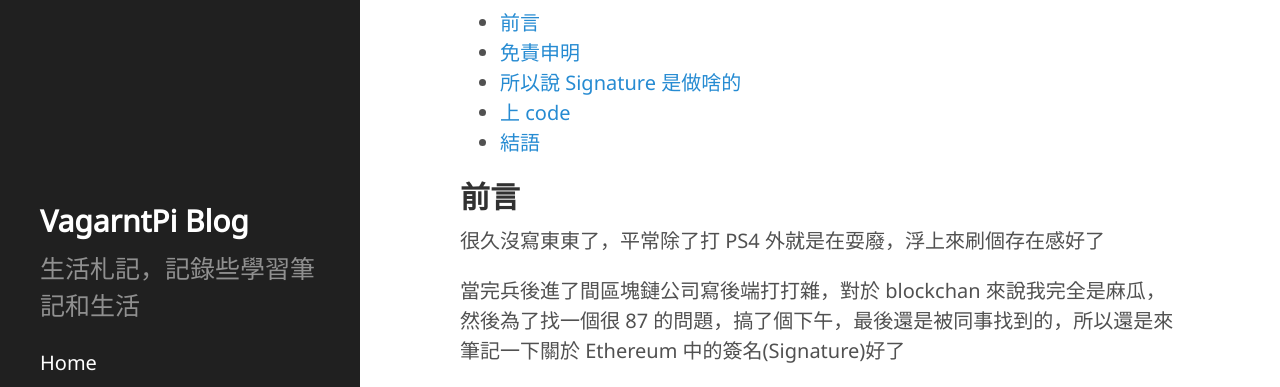
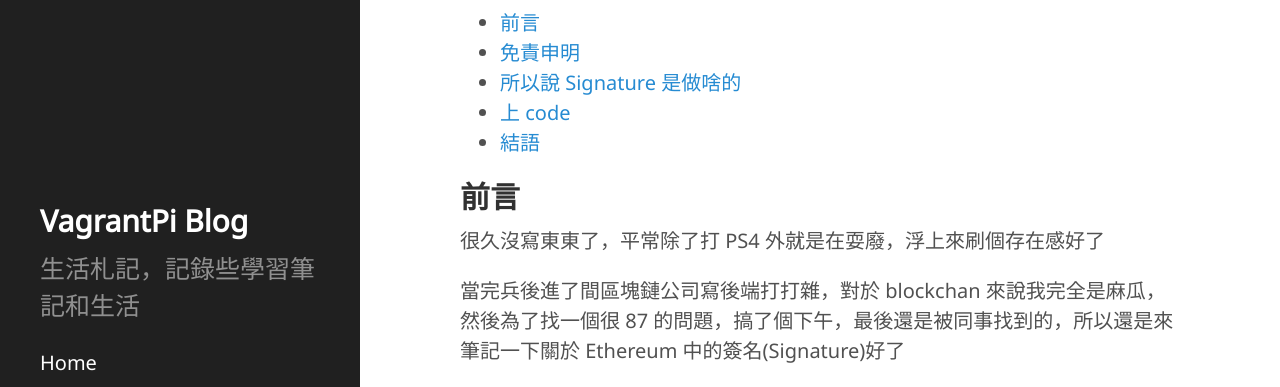
Before and after one commit to VagrantPi/VagrantPi.github.io, a Jekyll site: the page built from _posts/2018-8-27-go-ethereum-signature.md, in a window 1280 px wide. Shown: the part 242-629 px from the top of the page. Built offline with Jekyll 4.4.1, drawn with Linux system fonts in a browser that asks for light colours; nearby versions of some CDN libraries; some web fonts are replaced; comment, search, counter and statistics services are not loaded.

Commit message:
fix text

```diff
--- a/_config.yml
+++ b/_config.yml
@@ -11,7 +11,7 @@ future:           true
 # relative_permalinks: true
 
 # Setup
-title:            VagarntPi Blog
+title:            VagrantPi Blog
 tagline:          'JavaScript, Front-End, Back-End, Full Stack, Linux, 筆記, 生活札記'
 description:      '生活札記，記錄些學習筆記和生活'
 baseurl:          /
```
Also changed, not shown: _posts/2018-8-27-go-ethereum-signature.md (+1 -1 lines).
